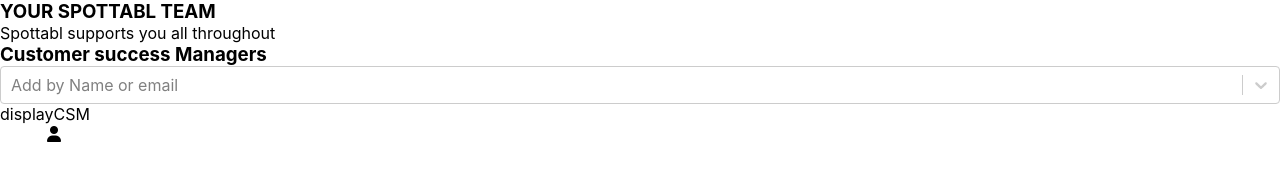
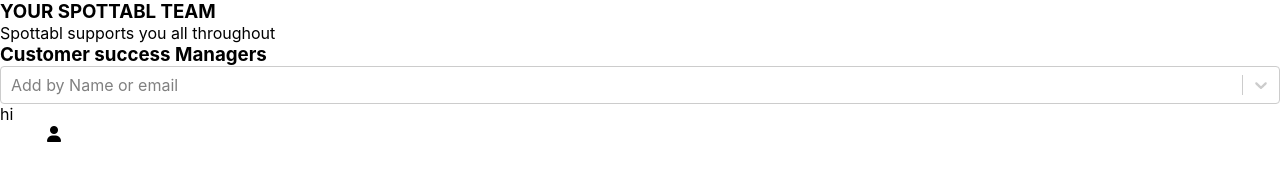
Before and after one commit to ankit755/Customer-Success-Manger, a React (Create React App) app: page / in a window 1280 px wide. Shown: the top 194 px of the page. Built offline with nearby package versions, Linux system fonts and the light colour scheme.

Commit message:
DisplayArr value updated using useState and sent to child componenet

```diff
--- a/src/components/CSM.js
+++ b/src/components/CSM.js
@@ -2,7 +2,7 @@
 
 
 import Search from './csmComponents/search'
-import Display from './csmComponents/displayCSM'
+import Display from './csmComponents/DisplayCSM'
 import DC from './csmComponents/displayCards'
 
 
@@ -12,7 +12,7 @@
    <>
     <div> <h3> Customer success Managers </h3></div>
     <div> <Search /></div>
-    <div> <Display /></div>
+
     <div><DC /></div>
 
    </>
--- a/src/components/csmComponents/displayCSM.js
+++ b/src/components/csmComponents/displayCSM.js
@@ -1,8 +1,8 @@
 import React from 'react'
-
-const displayCSM = () => {
+const displayCSM = (prop) => {
+ console.log(prop.displayArr)
   return (
-    <div>displayCSM</div>
+   <div>hi</div>
   )
 }
 
--- a/src/components/csmComponents/displayCards.js
+++ b/src/components/csmComponents/displayCards.js
@@ -6,7 +6,7 @@
 const displayCards = (prop) => {
  // console.log(prop);
   const { firstName, lastName, email } = prop
-  console.log(prop.firstName)
+ // console.log(prop.firstName)
   return (
     <>
       <div className='card'>
--- a/src/components/csmComponents/search.js
+++ b/src/components/csmComponents/search.js
@@ -2,7 +2,7 @@
 import Select from 'react-select'
 
 import Card from './displayCards'
-
+import Show from './DisplayCSM'
 
 const temp = [
   {firstName: 'Jeffry', lastName: 'Osmund', email: 'josmund0@ask.com', position:'manager'},
@@ -17,7 +17,6 @@
   {firstName: 'Quintus', lastName: 'Swalough', email: 'qswalough9@csmonitor.com'},
   ]
 
-  var displayArr = [];
 
 
 const Search = () => {
@@ -35,22 +34,21 @@
 
 
 
+      const [displayArr, setDisplayArray] = useState([]);
+
       const handler = e =>{
-         displayArr = [];
-        //setDisp(e);
-        console.log('e value')
-        e.map((ele)=> {
 
-          displayArr.push(ele.value)
-          console.log(displayArr);
-        })
-       }
-
+        e.map((ele) => {
+        setDisplayArray(prevarray => {
+        return [...prevarray, ele] })
+          })
+    }
 
 
 
   return (
   <>
+
    <div>
        <Select
             options={options}
@@ -59,6 +57,8 @@
             onChange= {handler}
         />
     </div>
+    <Show displayArr = {displayArr} />
+
   </>
   )
 }
```
